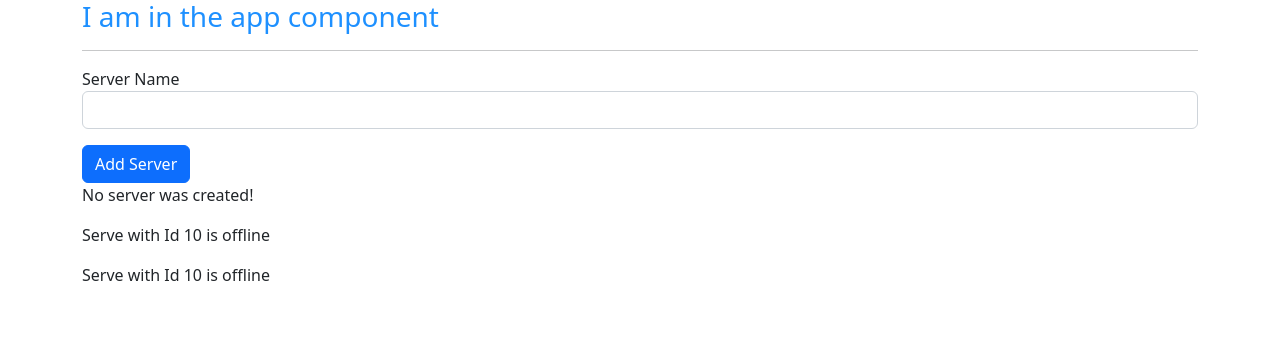
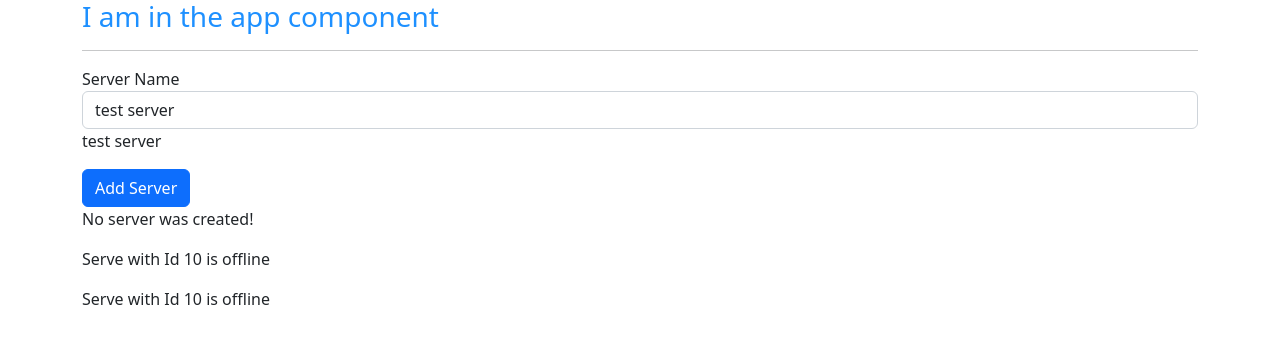
Before and after one commit to zakariabijoy/Angular-The-Complete-Guide-2022-Edition-udemy-Maximilian, an Angular app in the folder my-first-app/: page / in a window 1280 px wide. Shown: the top 344 px of the page. Built offline with nearby package versions, Linux system fonts and the light colour scheme.

Commit message:
two way data binding

```diff
--- a/my-first-app/src/app/servers/servers.component.html
+++ b/my-first-app/src/app/servers/servers.component.html
@@ -1,5 +1,6 @@
 <label>Server Name</label>
-<input type="text" class="form-control" (input)="onUpdateServerName($event)">
+<!-- <input type="text" class="form-control" (input)="onUpdateServerName($event)"> -->
+<input type="text" class="form-control" [(ngModel)]="serverName">
 <p>{{serverName}}</p>
 <button class="btn btn-primary" [disabled]="!allowNewServer" (click)="onCreateServer()"> Add Server</button>
 <!-- <p [innerText]="allowNewServer"></p> -->
--- a/my-first-app/src/app/servers/servers.component.ts
+++ b/my-first-app/src/app/servers/servers.component.ts
@@ -13,7 +13,7 @@
 export class ServersComponent implements OnInit {
   allowNewServer = false;
   serverCreationStatus = 'No server was created!';
-  serverName = '';
+  serverName = 'test server';
 
   constructor() {
     setTimeout(() => {
```
Also changed, not shown: my-first-app/src/app/app.module.ts (+5 -10 lines).
